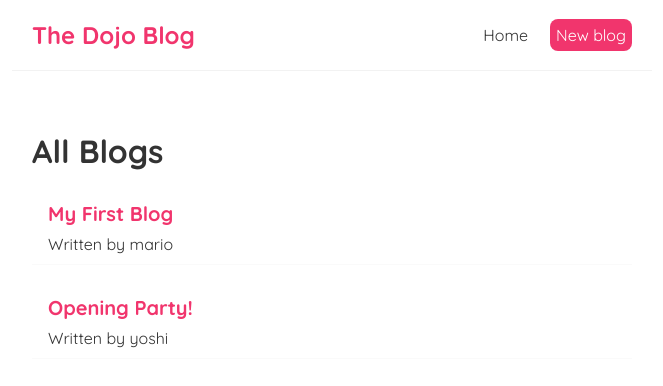
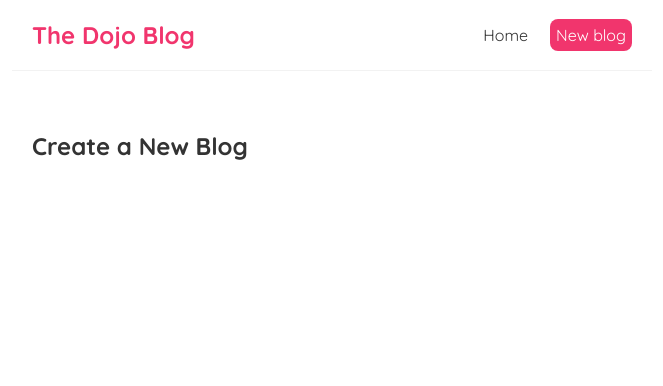
Before and after one commit to Shin-sibainu/Dojo-Blog-with-React, a React (Create React App) app: page /create in a window 1280 px wide. Shown: the top 386 px of the page, without its empty margins (308-971 px from the left). Built offline with nearby package versions, Linux system fonts and the light colour scheme; data requests are answered from the project's data file.

Commit message:
add Routing

```diff
--- a/package.json
+++ b/package.json
@@ -8,6 +8,7 @@
     "@testing-library/user-event": "^12.1.10",
     "react": "^17.0.2",
     "react-dom": "^17.0.2",
+    "react-router-dom": "^5.2.0",
     "react-scripts": "4.0.3",
     "web-vitals": "^1.0.1"
   },
--- a/src/App.js
+++ b/src/App.js
@@ -1,14 +1,25 @@
 import Home from "./Home";
 import Navbar from "./Navbar";
+import { BrowserRouter, Switch, Route } from "react-router-dom";
+import Create from "./Create";
 
 function App() {
   return (
-    <div className="App">
-      <Navbar />
-      <div className="content">
-        <Home />
+    <BrowserRouter>
+      <div className="App">
+        <Navbar />
+        <div className="content">
+          <Switch>
+            <Route exact path="/">
+              <Home />
+            </Route>
+            <Route path="/create">
+              <Create />
+            </Route>
+          </Switch>
+        </div>
       </div>
-    </div>
+    </BrowserRouter>
   );
 }
 
--- /dev/null
+++ b/src/Create.js
@@ -0,0 +1,11 @@
+import React from "react";
+
+const Create = () => {
+  return (
+    <div className="create">
+      <h2>Create a New Blog</h2>
+    </div>
+  );
+};
+
+export default Create;
```
Also changed, not shown: 2 other files (tests, documents, lock files or other folders).
